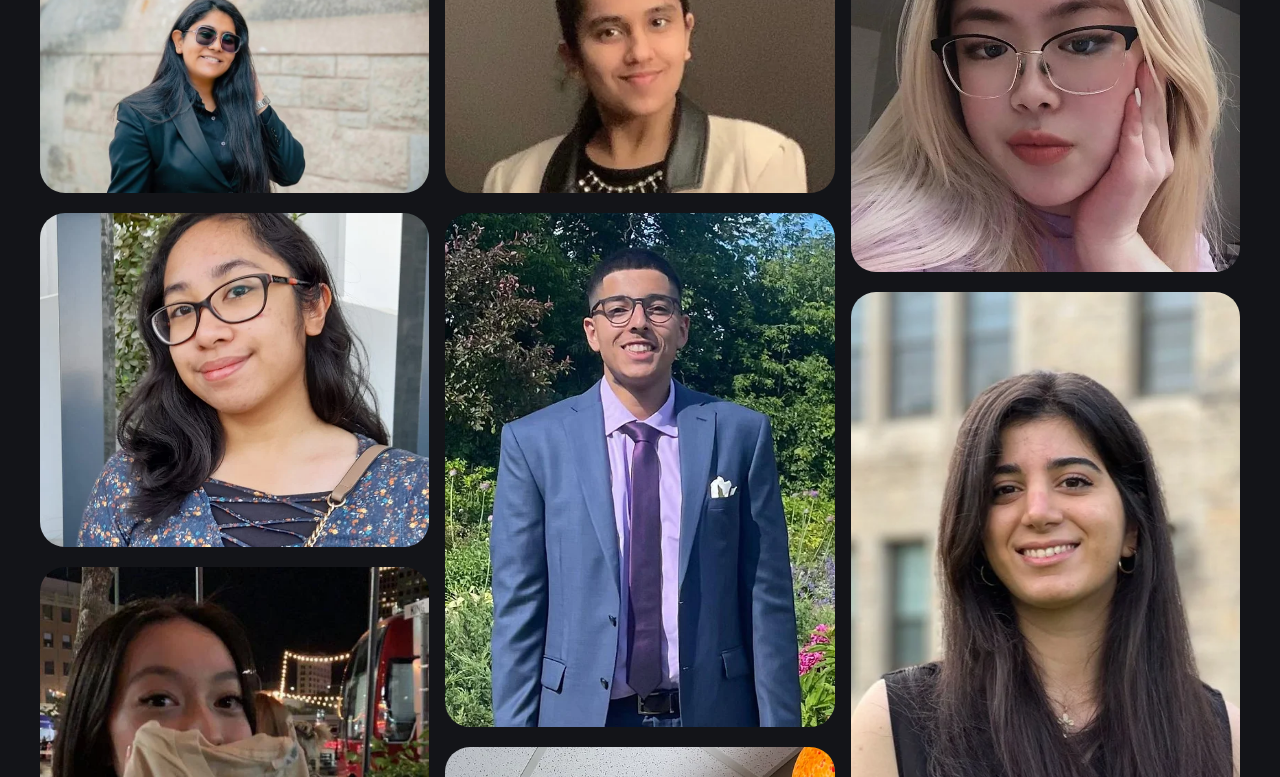
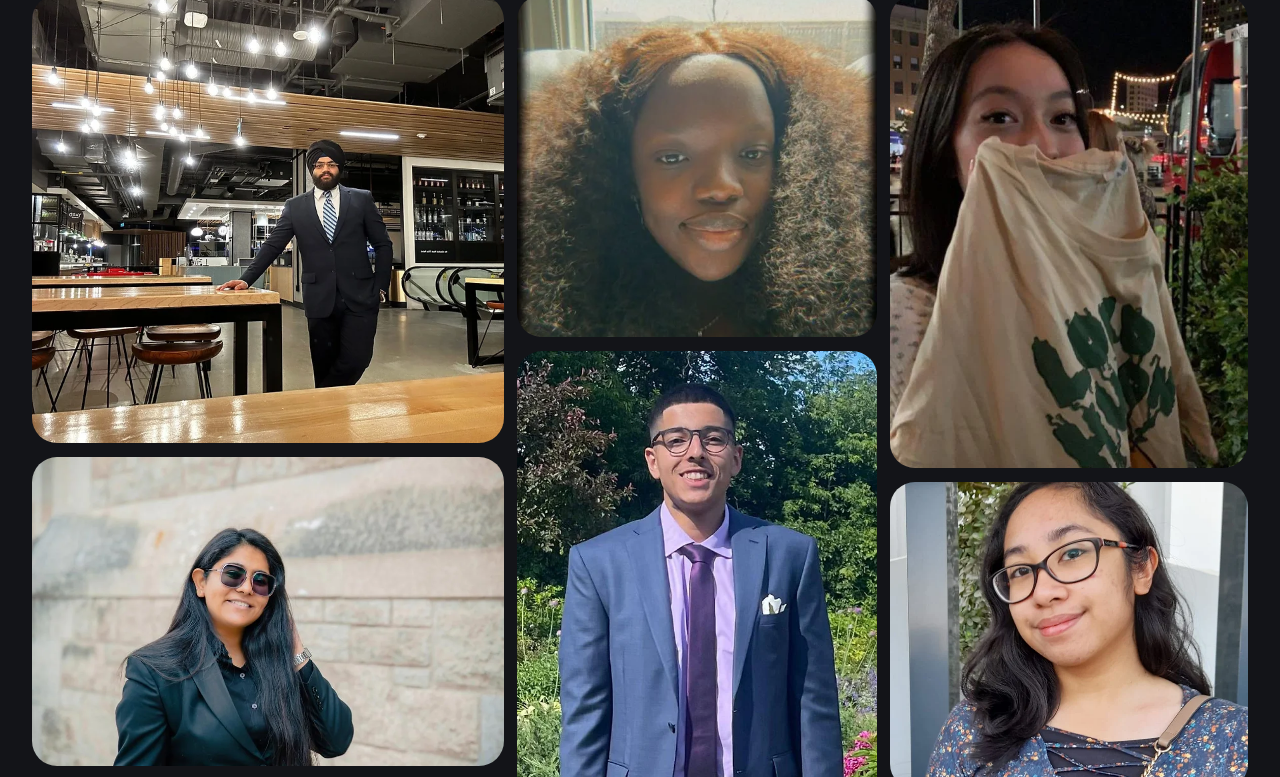
Before and after one commit to RamatjyotSingh/Active-Minds-Website, a plain HTML site: page public/aboutus/Teams.html in a window 1280 px wide. Shown: the part 102-879 px from the top of the page. Drawn offline with nearby package versions, Linux system fonts and the light colour scheme.

Commit message:
replaced the masonry.js library with vanilla js for creating randomised masonry grid

```diff
--- a/public/aboutus/Teams.css
+++ b/public/aboutus/Teams.css
@@ -1,5 +1,6 @@
 body {
     background: #131418;
+    padding: 10px;
 }
 
 * {
@@ -8,19 +9,35 @@ body {
     max-width: 100%;
 }
 
+h1 {
+    color: white;
+    margin-left: 30px;
+    margin-top: 30px;
+    font-size: 40px;
+}
+
 .grid {
     text-align: center;
     max-width: 95vw;
-    margin: 2.5vw auto;
+    margin: 10px auto;
+    display: flex;
+    flex-direction: row;
+    gap: 13px;
+    height: max(100%,100vh);
 }
 
-.grid-item {
-    padding: 8px;
-    box-sizing: border-box;
-    display:inline;
+.grid-items{
+    width:100%;
+}
+
+.cols {
+    display: flex;
+    flex-direction: column;
+    gap: 10px;
 }
 
 img {
+    width: 100%;
     border-radius: 25px;
     -webkit-border-radius: 25px;
     -moz-border-radius: 25px;
@@ -28,26 +45,13 @@ img {
     -o-border-radius: 25px;
 }
 
-@media (min-width: 500px) {
-    .grid-item {
-      width: 50%;
+@media only screen and (max-width: 600px){
+    .grid {
+        flex-direction: column;
+        padding:40px;
+        gap: 20px;
+    }
+    .cols {
+        gap: 20px;
     }
 }
-
-@media (min-width: 1000px) {
-    .grid-item {
-      width: 33.333%;
-    }
-}
-
-@media (min-width: 1700px) {
-    .grid-item {
-      width: 25%;
-    }
-}
-
-@media (min-width: 2100px) {
-    .grid-item {
-      width: 20%;
-    }
-}
--- a/public/aboutus/Teams.html
+++ b/public/aboutus/Teams.html
@@ -7,12 +7,10 @@
     <link rel="stylesheet" href="Teams.css">
 </head>
 <body>
-<!-- Made possible by the great work of David DeSandro @ https://masonry.desandro.com -->
-<script src="https://ajax.googleapis.com/ajax/libs/jquery/2.1.1/jquery.min.js"></script>
-<script src="https://unpkg.com/imagesloaded@4/imagesloaded.pkgd.min.js"></script>
-<script src="https://unpkg.com/masonry-layout@4/dist/masonry.pkgd.min.js"></script>
+<div><h1>Meet The Team</h1></div>
+<div class="grid">
+</div>
 
-<div class="grid">
   <div class="grid-item">
     <img src="./images/img1.png"/>
   </div>
@@ -46,16 +44,15 @@
   <div class="grid-item">
     <img src="./images/img12.png"/>
   </div>
-</div>
 
-<!-- Part 3: the script call -->
-
+  <script src="Teams.js"></script>
+</body>
 <!-- Now that everything is loaded we create a script to trigger masonary on $grid. Note that this simply says: "if the images are fully loaded, trigger masnory on $grid. -->
-<script>
+<!-- <script>
 $(".grid").imagesLoaded(function() {
     $(".grid").masonry({
       itemSelector: ".grid-item"
     });
   });
-</script>
+</script> -->
 </html>
--- /dev/null
+++ b/public/aboutus/Teams.js
@@ -0,0 +1,54 @@
+const windowWidth = window.innerWidth;
+const grid = document.querySelector(".grid");
+let gridItems = Array.from(document.querySelectorAll(".grid-item"));
+let numCols = 3;
+let columns = [];
+let currentMode = "large";
+
+
+function shuffleGridItems() {
+    let shuffledArray = [];
+    totalItems = gridItems.length;
+    for(let i=0 ; i<totalItems ;i++){
+        index = Math.floor(Math.random()*(gridItems.length));
+        shuffledArray.push(gridItems[index]);
+        gridItems.splice(index,1);
+    }
+    gridItems = shuffledArray;
+}
+
+function deepCopyDivArray(originalArray) {
+    return originalArray.map(div => {
+      const clonedDiv = div.cloneNode(true);
+      return clonedDiv;
+    });
+}
+
+function createColumns(numCols){
+    grid.innerHTML = "";
+    for(let i=0;i<numCols;i++){
+        col = document.createElement("div");
+        col.classList.add("cols");
+        grid.appendChild(col);
+        columns.push(col);
+    }
+}
+
+function fillColumns(columns,items){
+    let currColumn = 0;
+    for(let i=0; i<items.length; i++){
+        if(currColumn >= columns.length){
+            currColumn = 0;
+        }
+        columns[currColumn].appendChild(items[i]);
+        currColumn++;
+    }
+}
+
+function createGrid(){
+    createColumns(numCols);
+    shuffleGridItems();
+    fillColumns(columns,gridItems);
+}
+
+createGrid();
```
Also changed, not shown: public/aboutus/script.js (deleted, +0 -19 lines).
